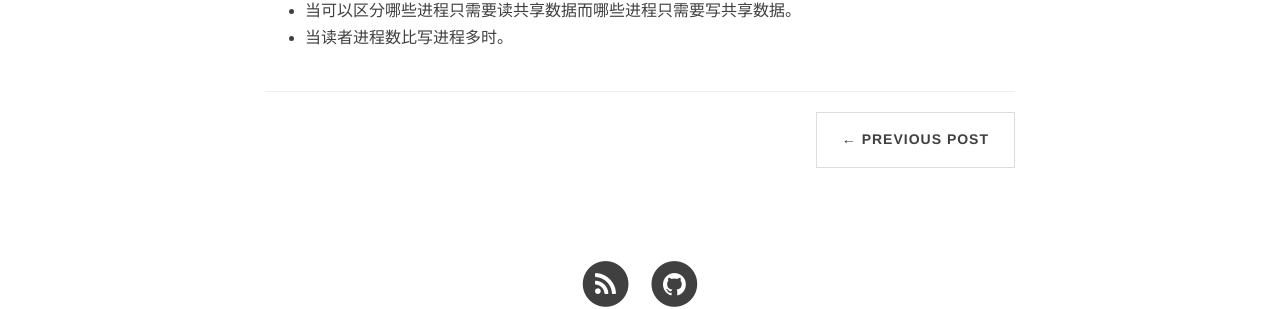
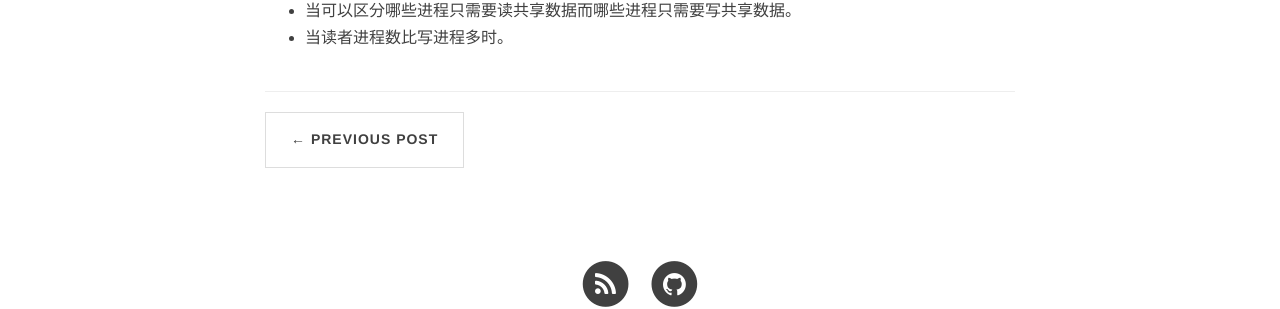
Before and after one commit to sfsiuong/sfsiuong.github.io, a Jekyll site: the page built from _posts/2018-11-10-operationsystem-note4-semaphore.md, in a window 1280 px wide. Shown: the part 1901-2210 px from the top of the page. Built offline with Jekyll 4.4.1, drawn with Linux system fonts in a browser that asks for light colours; nearby versions of some CDN libraries; comment, search, counter and statistics services are not loaded.

Commit message:
Update _layouts/post.html

```diff
--- a/_layouts/post.html
+++ b/_layouts/post.html
@@ -43,15 +43,14 @@ layout: default
                 <hr>
 
                 <ul class="pager">
-
-                    {% if page.next.url %}
+                    {% if page.previous.url %}
                     <li class="previous">
-                        <a href="{{ page.next.url | prepend: site.baseurl | replace: '//', '/' }}" data-toggle="tooltip" data-placement="top" title="{{page.next.title}}">Next Post &rarr;</a>
+                        <a href="{{ page.previous.url | prepend: site.baseurl | replace: '//', '/' }}" data-toggle="tooltip" data-placement="top" title="{{page.previous.title}}">&larr; Previous Post</a>
                     </li>
                     {% endif %}
-                    {% if page.previous.url %}
+                    {% if page.next.url %}
                     <li class="next">
-                        <a href="{{ page.previous.url | prepend: site.baseurl | replace: '//', '/' }}" data-toggle="tooltip" data-placement="top" title="{{page.previous.title}}">&larr; Previous Post</a>
+                        <a href="{{ page.next.url | prepend: site.baseurl | replace: '//', '/' }}" data-toggle="tooltip" data-placement="top" title="{{page.next.title}}">Next Post &rarr;</a>
                     </li>
                     {% endif %}
                 </ul>
```
